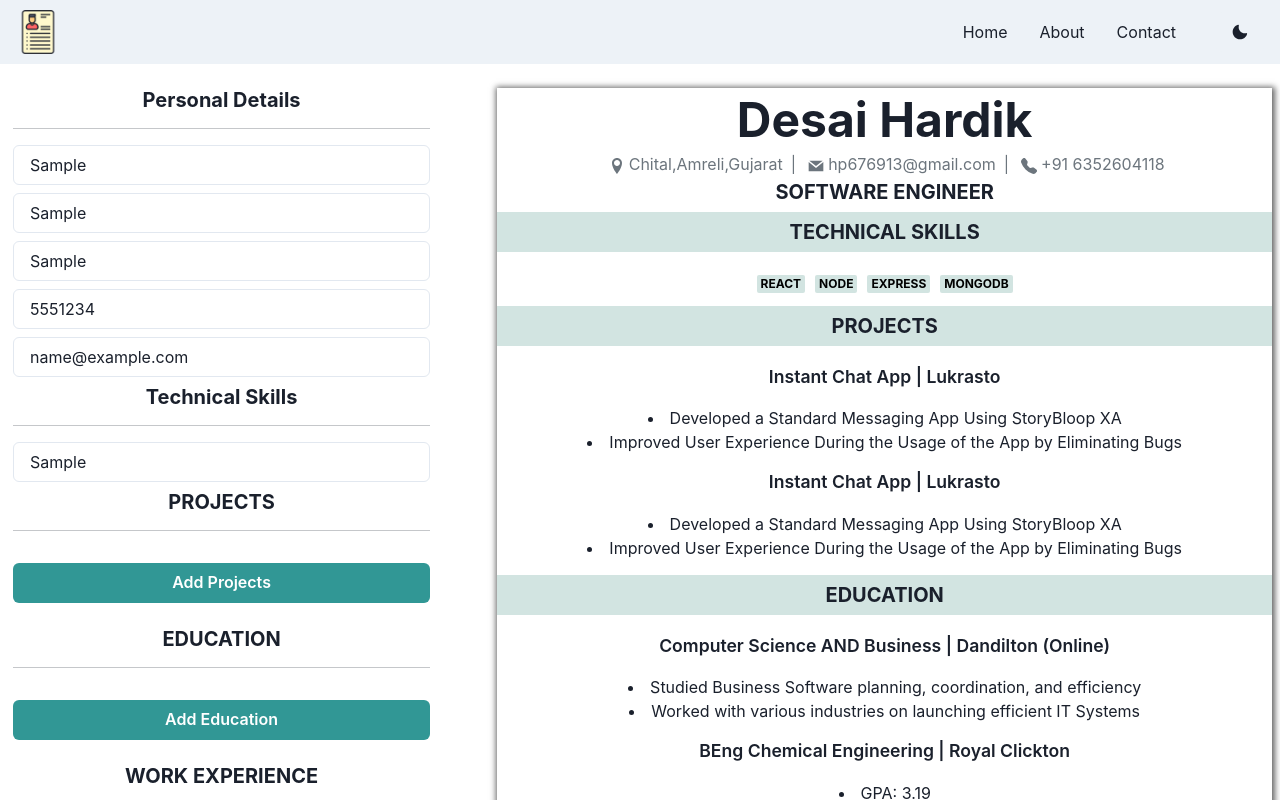
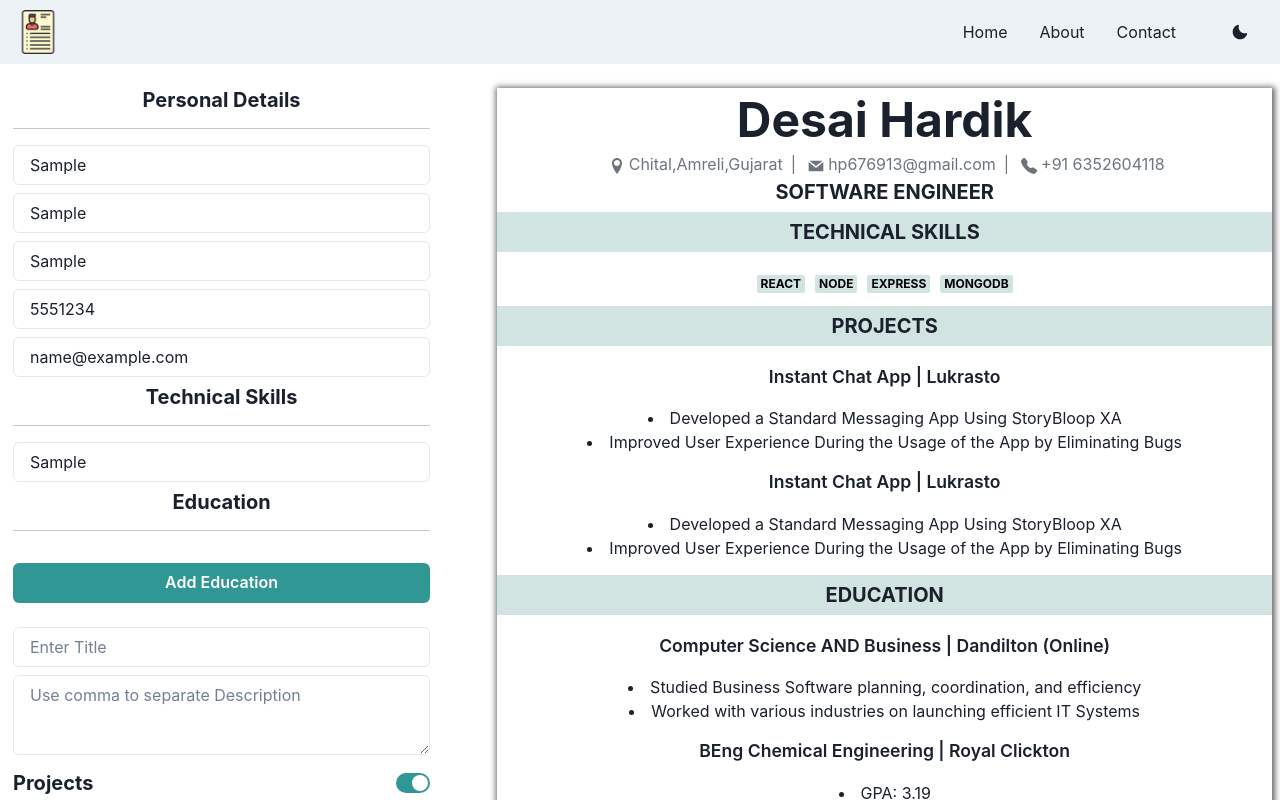
Before and after one commit to blue-sky-dev/Resume-Builder, a React (Create React App) app: page / in a window 1280 px wide. Both pictures are taken after typing "Sample", "Sample", "Sample", "5551234", "name@example.com", "Sample" into the empty fields and a click on the button "Add Education". Shown: the top 800 px of the page. Built offline with nearby package versions, Linux system fonts and the light colour scheme.

Commit message:
Data Collect is done , now data is ready to be Represented

```diff
--- a/src/Components/UserDataCollect/UserDataCollect.jsx
+++ b/src/Components/UserDataCollect/UserDataCollect.jsx
@@ -1,14 +1,30 @@
 import React, { useState } from 'react'
 import './userCollectData.css'
-import { FormControl, Input, Heading, Textarea, Button } from '@chakra-ui/react'
+import { FormControl, Input, Heading, Textarea, Button, Switch } from '@chakra-ui/react'
 
 const UserDataCollect = () => {
 
+    const [checkProj, setCheckProj] = useState(false);
+    const [checkWork, setCheckWork] = useState(false);
+
     const [projectCount, setProjectCount] = useState(0)
-    const [projArr, setProjArr] = useState([])
+    const [educationCount, setEducationCount] = useState(0)
+    const [workCount, setWorkCount] = useState(0)
+    const [projArrTemplate, setProjArrTemplate] = useState([])
+    const [educationArrTemplate, setEducationArrTemplate] = useState([])
+    const [workArrTemplate, setWorkArrTemplate] = useState([])
     const [projectData, setProjectData] = useState({ 'projectTitles': {}, 'projectDesc': {} })
+    const [educationData, setEducationData] = useState({ 'educationTitles': {}, 'educationDesc': {} })
+    const [workData, setWorkData] = useState({ 'workTitles': {}, 'workDesc': {} })
+    const [personalData, setPersonalData] = useState({ 'name': '', 'profile': '', 'address': '', 'phone': '', 'email': '', 'skill': '' })
 
-    const handleChange = (e) => {
+    // To Add Personal Data to the State
+    const handleChangePersonal = (e) => {
+        const { name, value } = e.target
+        setPersonalData({ ...personalData, [name]: value })
+    }
+    // To Add Project Data to the State
+    const handleChangeProject = (e) => {
         const { name, value, id } = e.target
         let tempProjectData = projectData
         if (name.includes('pName')) {
@@ -26,25 +42,82 @@ const UserDataCollect = () => {
         const template = (
             <>
                 <FormControl isRequired className='my-2'>
-                    <Input id={`T${i}`} name='pName' onChange={handleChange} type={'text'} placeholder='Enter appropriate Title' />
+                    <Input id={`pTitle${i}`} name='pName' onChange={handleChangeProject} type={'text'} placeholder='Enter Project Title' />
                 </FormControl>
                 <FormControl isRequired className='my-2'>
-                    <Textarea id={`D${i}`} name='pDescription' onChange={handleChange} placeholder='Use comma to separate Description' />
+                    <Textarea id={`pDescription${i}`} name='pDescription' onChange={handleChangeProject} placeholder='Use comma to separate Description' />
                 </FormControl>
             </>
         )
-        let arr = projArr
+        let arr = projArrTemplate
         arr.push(template)
-        setProjArr(arr)
+        setProjArrTemplate(arr)
         setProjectCount(i)
     }
 
+    // To Add Education Data to the State
+    const handleChangeEducation = (e) => {
+        const { name, value, id } = e.target
+        let tempEducationData = educationData
+        if (name.includes('eName')) {
+            tempEducationData["educationTitles"][id] = value;
+        } else {
+            tempEducationData["educationDesc"][id] = value;
+        }
+        setEducationData({ ...educationData }, tempEducationData)
+    }
     const handleEducationClick = (e) => {
+        e.preventDefault();
+        let i = educationCount
+        ++i;
+        const template = (
+            <>
+                <FormControl isRequired className='my-2'>
+                    <Input id={`eTitle${i}`} name='eName' onChange={handleChangeEducation} type={'text'} placeholder='Enter Title' />
+                </FormControl>
+                <FormControl isRequired className='my-2'>
+                    <Textarea id={`eDescription${i}`} name='eDescription' onChange={handleChangeEducation} placeholder='Use comma to separate Description' />
+                </FormControl>
+            </>
+        )
+        let arr = educationArrTemplate
+        arr.push(template)
+        setEducationArrTemplate(arr)
+        setEducationCount(i)
+    }
 
+    // To Add Work Data to the State
+    const handleChangeWork = (e) => {
+        const { name, value, id } = e.target
+        let tempWorkData = workData
+        if (name.includes('wName')) {
+            tempWorkData["workTitles"][id] = value;
+        } else {
+            tempWorkData["workDesc"][id] = value;
+        }
+        setWorkData({ ...workData }, tempWorkData)
     }
     const handleWorkClick = (e) => {
+        e.preventDefault();
+        let i = workCount
+        ++i;
+        const template = (
+            <>
+                <FormControl isRequired className='my-2'>
+                    <Input id={`wTitle${i}`} name='wName' onChange={handleChangeWork} type={'text'} placeholder='Enter Job Title' />
+                </FormControl>
+                <FormControl isRequired className='my-2'>
+                    <Textarea id={`wDescription${i}`} name='wDescription' onChange={handleChangeWork} placeholder='Use comma to separate Description' />
+                </FormControl>
+            </>
+        )
+        let arr = workArrTemplate
+        arr.push(template)
+        setWorkArrTemplate(arr)
+        setWorkCount(i)
+    }
 
-    }
+
     return (
         <>
             <div id="form-collect">
@@ -56,19 +129,19 @@ const UserDataCollect = () => {
                     <hr />
 
                     <FormControl isRequired className='my-2'>
-                        <Input type={'text'} placeholder='Your Name' />
+                        <Input name='name' onChange={handleChangePersonal} type={'text'} placeholder='Your Name' />
                     </FormControl>
                     <FormControl isRequired className='my-2'>
-                        <Input type={'text'} placeholder='Work Profile' />
+                        <Input name='profile' onChange={handleChangePersonal} type={'text'} placeholder='Work Profile' />
                     </FormControl>
                     <FormControl isRequired className='my-2'>
-                        <Input type={'text'} placeholder='Address' />
+                        <Input name='address' onChange={handleChangePersonal} type={'text'} placeholder='Address' />
                     </FormControl>
                     <FormControl isRequired className='my-2'>
-                        <Input type={'tel'} placeholder='Phone number' />
+                        <Input name='phone' onChange={handleChangePersonal} type={'tel'} placeholder='Phone number' />
                     </FormControl>
                     <FormControl isRequired className='my-2'>
-                        <Input type={'email'} placeholder='Email id' />
+                        <Input name='email' onChange={handleChangePersonal} type={'email'} placeholder='Email id' />
                     </FormControl>
                 </div>
 
@@ -80,38 +153,49 @@ const UserDataCollect = () => {
                     <hr />
 
                     <FormControl isRequired className='my-2'>
-                        <Input type={'text'} placeholder='Separate skills by comma' />
+                        <Input name='skill' onChange={handleChangePersonal} type={'text'} placeholder='Separate skills by comma' />
                     </FormControl>
-                </div>
-
-                {/* Projects Area  */}
-                <div id="form-personal" className='mb-2'>
-                    <Heading as='h4' size='md' className='my-2'>
-                        PROJECTS
-                    </Heading>
-                    <hr />
-                    <Button onClick={handleProjectClick} className='my-3 w-100' colorScheme='teal' variant='solid'>Add Projects</Button>
-                    {
-                        (projectCount > 0) ? projArr.map((element, index) => <div key={index}>{element}</div>) : null
-                    }
-                </div>
-
-                {/* Work Experience Area  */}
-                <div id="form-personal" className='mb-2'>
-                    <Heading as='h4' size='md' className='my-2'>
-                        EDUCATION
-                    </Heading>
-                    <hr />
-                    <Button onClick={handleEducationClick} className='my-3 w-100' colorScheme='teal' variant='solid'>Add Education</Button>
                 </div>
 
                 {/* Education Area  */}
                 <div id="form-personal" className='mb-2'>
                     <Heading as='h4' size='md' className='my-2'>
-                        WORK EXPERIENCE
+                        Education
                     </Heading>
                     <hr />
-                    <Button onClick={handleWorkClick} className='my-3 w-100' colorScheme='teal' variant='solid'>Add Experience</Button>
+                    <Button onClick={handleEducationClick} className='my-3 w-100' colorScheme='teal' variant='solid'>Add Education</Button>
+                    {
+                        (educationCount > 0) ? educationArrTemplate.map((element, index) => <div key={index}>{element}</div>) : null
+                    }
+                </div>
+
+                {/* Projects Area  */}
+                <div id="form-personal" className='mb-2'>
+                    <div className='d-flex align-items-center justify-content-between'>
+                        <Heading as='h4' size='md' className='my-2'>
+                            Projects
+                        </Heading>
+                        <Switch defaultChecked={true} onChange={() => (setCheckProj(!checkProj))} colorScheme='teal' />
+                    </div>
+                    <hr />
+                    <Button disabled={checkProj} onClick={handleProjectClick} className='my-3 w-100' colorScheme='teal' variant='solid'>Add Projects</Button>
+                    {
+                        (projectCount > 0) ? projArrTemplate.map((element, index) => <div key={index}>{element}</div>) : null
+                    }
+                </div>
+                {/* Work Experience Area  */}
+                <div id="form-personal" className='mb-2'>
+                    <div className='d-flex align-items-center justify-content-between'>
+                        <Heading as='h4' size='md' className='my-2'>
+                            Work Experience
+                        </Heading>
+                        <Switch defaultChecked={true} onChange={() => (setCheckWork(!checkWork))} colorScheme='teal' />
+                    </div>
+                    <hr />
+                    <Button disabled={checkWork} onClick={handleWorkClick} className='my-3 w-100' colorScheme='teal' variant='solid'>Add Experience</Button>
+                    {
+                        (workCount > 0) ? workArrTemplate.map((element, index) => <div key={index}>{element}</div>) : null
+                    }
                 </div>
             </div>
         </>
--- a/src/Context/ResumeState.js
+++ b/src/Context/ResumeState.js
@@ -17,7 +17,11 @@ const ResumeState = (props) => {
                 year: "2015-2019",
                 cgpa: "8.5",
             }
-        ]
+        ],
+        projectData: {
+            projectTitles: "Quiz App",
+            projectDescription: 'A quiz app made using ReactJS. It has a total of 10 questions and the user can select the answer and submit it. The user can also see the score at the end of the quiz.',
+        }
     }
 
 
```
Also changed, not shown: src/Components/UserDataCollect/demo.json (deleted, +0 -9 lines).
